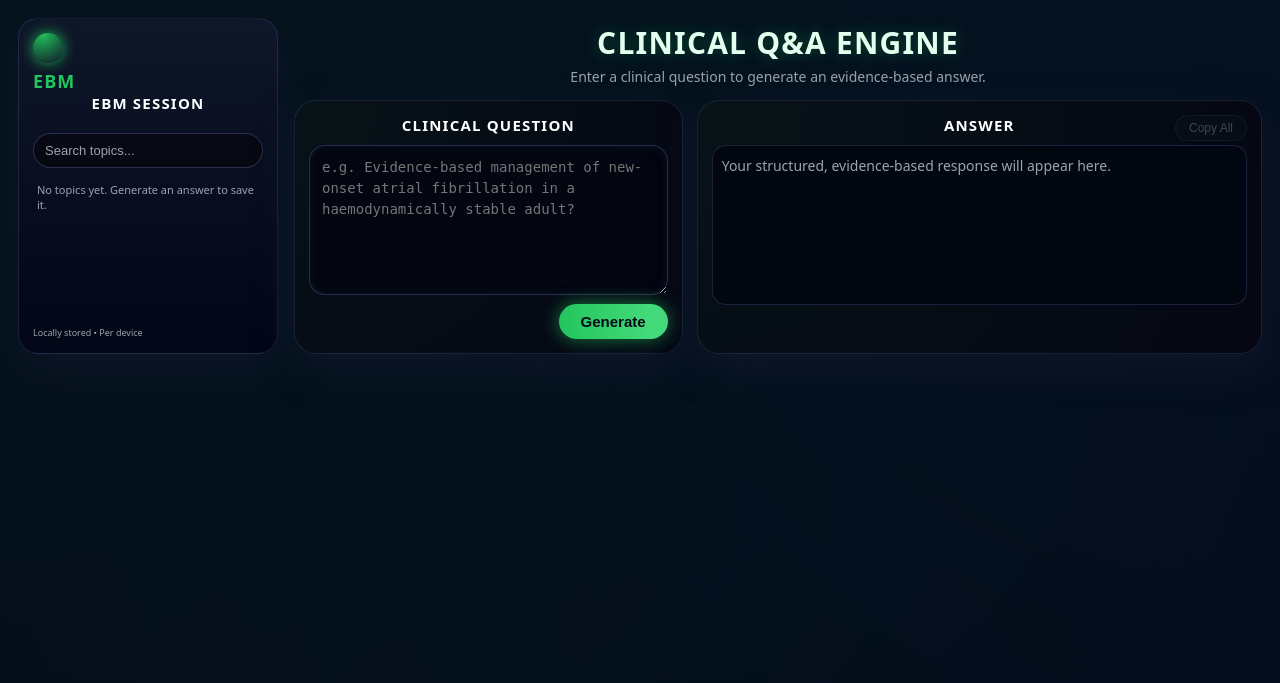
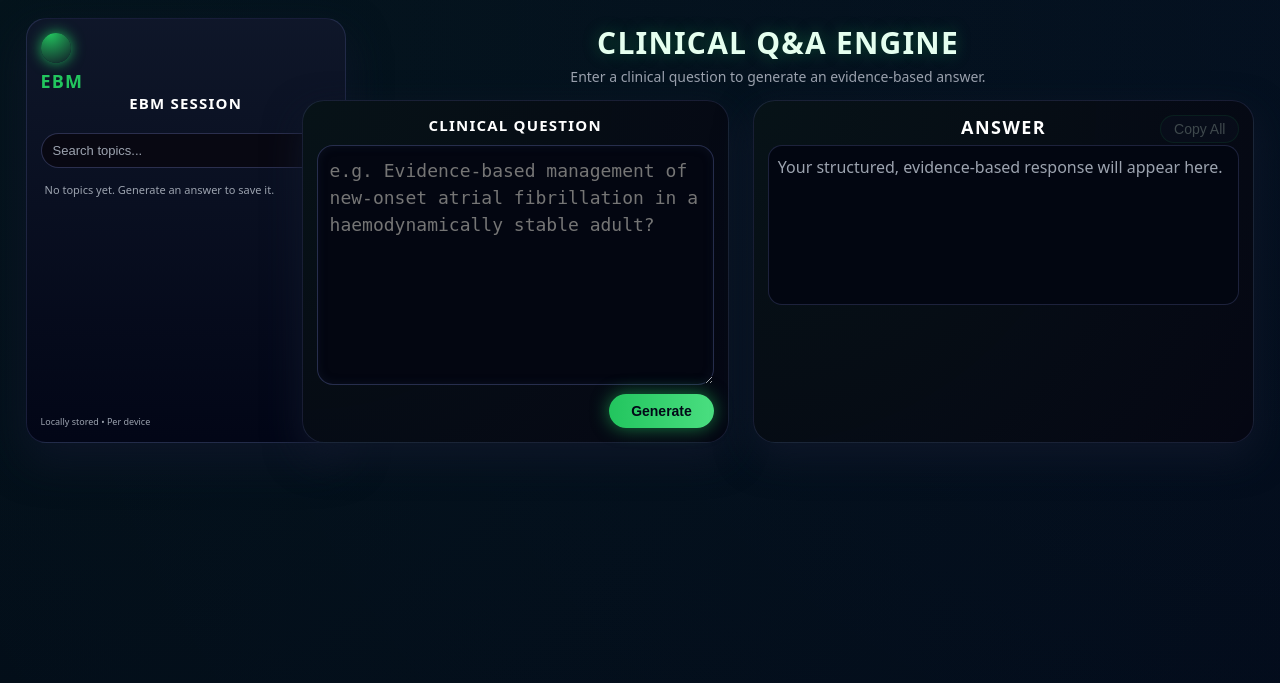
Before and after one commit to mitties2020/clinical-qa, a Flask app: page / in a window 1280 px wide. Shown: the top 683 px of the page. Run offline with Flask 3, Linux system fonts and the light colour scheme.

Commit message:
index.html

```diff
--- a/templates/index.html
+++ b/templates/index.html
@@ -5,6 +5,19 @@
   <title>Clinical Engine | EBM Session</title>
   <meta name="viewport" content="width=device-width, initial-scale=1.0" />
   <link rel="stylesheet" href="{{ url_for('static', filename='style.css') }}">
+
+  <!-- Layout expansion overrides (no redesign, just bigger/wider) -->
+  <style>
+    .shell { width: 96vw; max-width: 1700px; }
+    .main-region { width: 100%; }
+    .sidebar { width: 320px; flex: 0 0 320px; }
+    .grid { grid-template-columns: 1.15fr 1.35fr; gap: 24px; }
+    .textarea { min-height: 240px; font-size: 18px; line-height: 1.5; }
+    .answer { font-size: 16px; line-height: 1.6; }
+    .section { margin-bottom: 14px; }
+    .output-title { font-size: 18px; }
+    .btn, .copy-btn, .section-copy-btn { font-size: 14px; }
+  </style>
 </head>
 
 <body>
@@ -21,12 +34,7 @@
                 <div class="sidebar-title">EBM Session</div>
               </div>
             </div>
-            <input
-              id="topicSearch"
-              class="topic-search"
-              type="text"
-              placeholder="Search topics..."
-            />
+            <input id="topicSearch" class="topic-search" type="text" placeholder="Search topics..." />
           </div>
 
           <div id="conversationList" class="conversation-list"></div>
@@ -140,7 +148,6 @@
     function buildStructuredHtml(raw) {
       if (!raw) return "";
 
-      // Strip markdown-ish chars if any slip through
       let text = raw
         .replace(/\*\*(.*?)\*\*/g, "$1")
         .replace(/#{1,6}\s*/g, "")
@@ -162,7 +169,6 @@
 
       const sections = [];
       let current = { title: "Summary", content: [] };
-      let seenExplicit = false;
 
       const isHeading = (line) => {
         const trimmed = line.trim().replace(/:$/, "");
@@ -179,7 +185,6 @@
         if (heading) {
           if (hasNonEmpty(current.content)) sections.push(current);
           current = { title: heading, content: [] };
-          seenExplicit = true;
         } else {
           current.content.push(line);
         }
@@ -202,7 +207,6 @@
           .filter((l) => (l || "").trim() !== "")
           .map((l) => {
             const t = (l || "").trim();
-            // bullet-like lines
             if (/^[-•]\s+/.test(t) || /^\d+[\.\)]\s+/.test(t)) {
               const cleaned = t
                 .replace(/^[-•]\s+/, "")
@@ -219,7 +223,6 @@
 
         if (!inner.trim()) continue;
 
-        // Summary shown open by default; others collapsible
         if (title.toLowerCase() === "summary") {
           html += `
             <div class="section">
@@ -250,14 +253,11 @@
       return html || "No response generated.";
     }
 
-    // ---------- CONVERSATIONS (LOCAL STORAGE) ----------
+    // ---------- CONVERSATIONS ----------
     function loadConversations() {
       let data = [];
-      try {
-        data = JSON.parse(localStorage.getItem("ebm_conversations") || "[]");
-      } catch {
-        data = [];
-      }
+      try { data = JSON.parse(localStorage.getItem("ebm_conversations") || "[]"); }
+      catch { data = []; }
 
       conversationListEl.innerHTML = "";
 
@@ -304,11 +304,8 @@
       if (!query || !answerHtml) return;
 
       let data = [];
-      try {
-        data = JSON.parse(localStorage.getItem("ebm_conversations") || "[]");
-      } catch {
-        data = [];
-      }
+      try { data = JSON.parse(localStorage.getItem("ebm_conversations") || "[]"); }
+      catch { data = []; }
 
       const title = query.length > 80 ? query.slice(0, 80).trim() + "…" : query.trim();
       data.push({ title: title || "Topic", query, answer: answerHtml });
@@ -320,11 +317,8 @@
 
     function deleteConversation(index) {
       let data = [];
-      try {
-        data = JSON.parse(localStorage.getItem("ebm_conversations") || "[]");
-      } catch {
-        data = [];
-      }
+      try { data = JSON.parse(localStorage.getItem("ebm_conversations") || "[]"); }
+      catch { data = []; }
       data.splice(index, 1);
       localStorage.setItem("ebm_conversations", JSON.stringify(data));
       loadConversations();
@@ -338,6 +332,8 @@
         item.style.display = !term || title.includes(term) ? "" : "none";
       });
     }
+
+    topicSearch.addEventListener("input", filterTopics);
 
     // ---------- GENERATE ----------
     async function generate() {
@@ -414,9 +410,7 @@
       }
     });
 
-    topicSearch.addEventListener("input", filterTopics);
-
-    // ---------- VOICE: HOLD-TO-RECORD FLOATING MIC ----------
+    // ---------- VOICE: HOLD-TO-RECORD FLOATING MIC (AUTO-GENERATE) ----------
     let stream = null;
     let mediaRecorder = null;
     let audioChunks = [];
@@ -507,13 +501,9 @@
 
             questionInput.value = text;
 
-            // Only auto-generate if it looks like a full question
-            if (text.split(/\s+/).length >= 4) {
-              answerEl.textContent = "Voice captured — generating…";
-              setTimeout(() => generateBtn.click(), 150);
-            } else {
-              answerEl.textContent = "Voice captured. Please check the text then press Generate.";
-            }
+            // ALWAYS auto-generate after transcription
+            answerEl.textContent = "Voice captured — generating…";
+            setTimeout(() => generate(), 50);
 
           } catch (e) {
             console.error(e);
```
